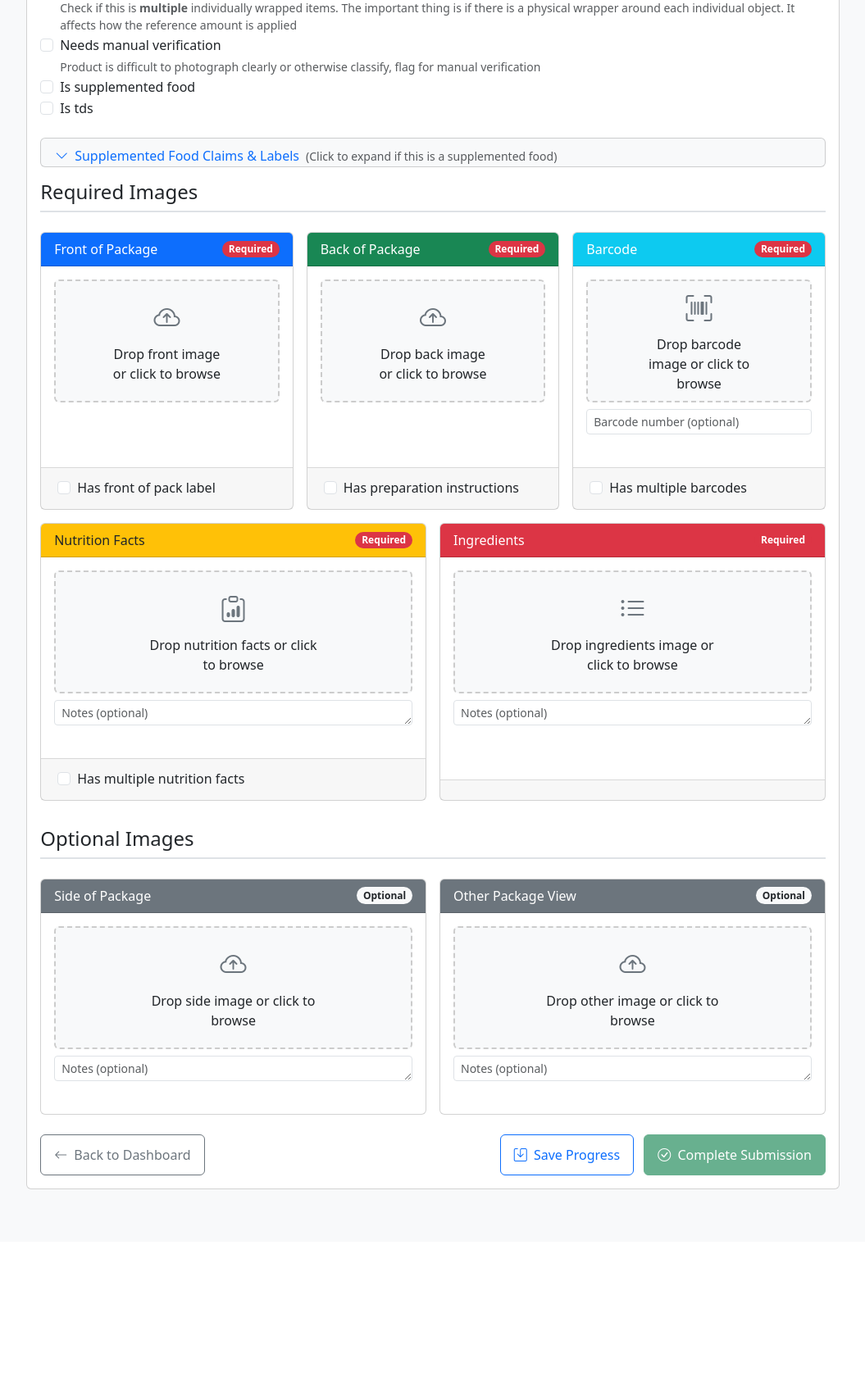
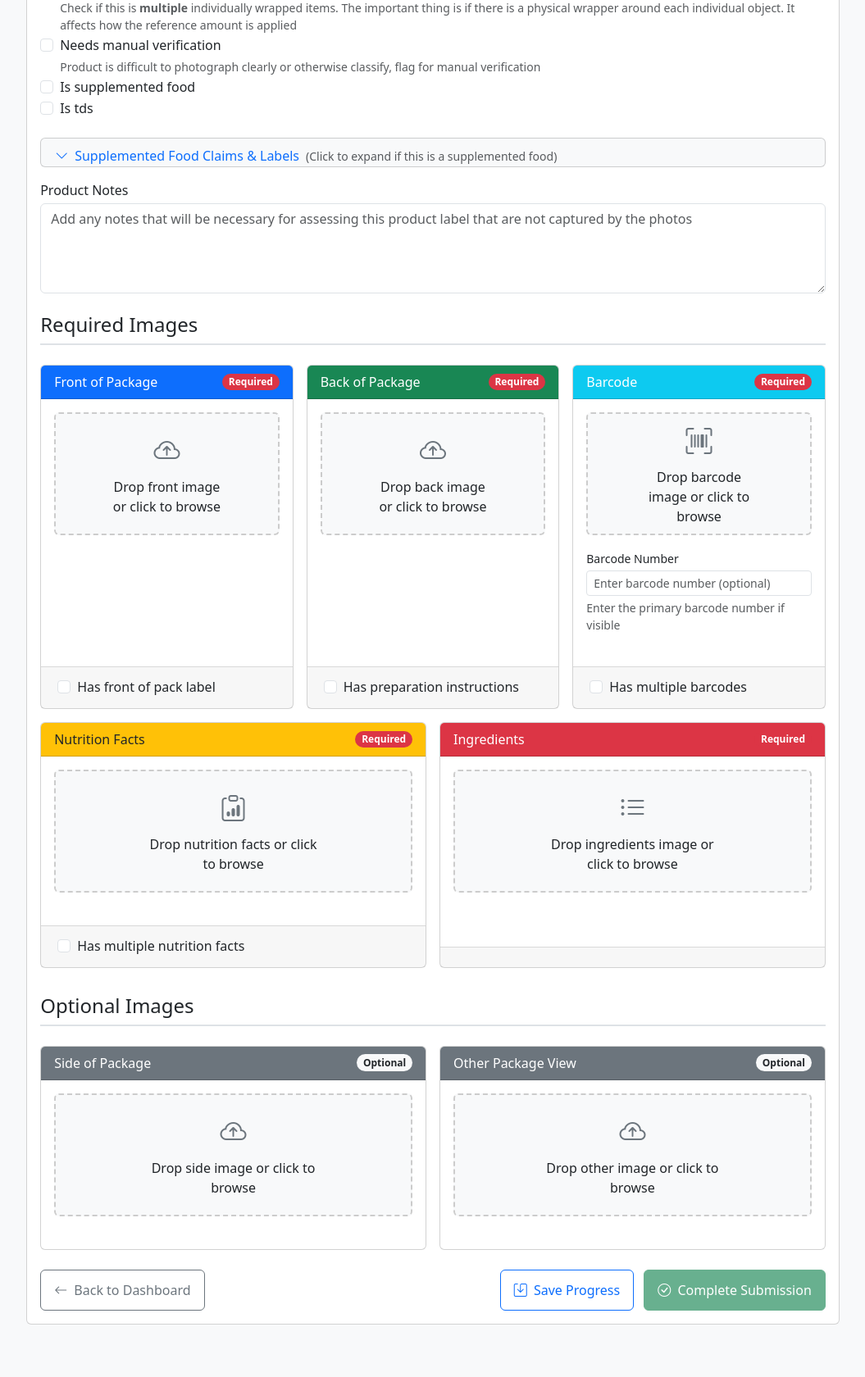
Before and after one commit to BFSSI-Bioinformatics-Lab/pptm, a Django app: template pptp/templates/pptp/products/combined_upload.html in a window 1280 px wide. Shown: the part 499-2179 px from the top of the page at 82% size, without its empty margins (112-1167 px from the left). Before the commit the page ends 1950 px from the top, so only its background shows below. Run offline with Django 5.2, Linux system fonts and the light colour scheme; the template is opened without the code that fills it: values that come from a table or form of the project are taken from there, others are empty; parts of the project's set-up code (start-up, migrations or seed data) failed here and were passed over; some libraries are stand-ins or nearby versions.

Commit message:
fix notes and manual barcodes

```diff
--- a/pptp/forms/products.py
+++ b/pptp/forms/products.py
@@ -57,6 +57,8 @@ class ProductSetupForm(forms.ModelForm):
             'has_implied_nonspecific_claim',
             'has_logos_icons',
             'has_third_party_label',
+            'notes',
+            'manual_barcode'
         ]
         widgets = {
             'product_name': forms.TextInput(attrs={
@@ -93,6 +95,16 @@ class ProductSetupForm(forms.ModelForm):
             'has_implied_nonspecific_claim': forms.CheckboxInput(attrs={'class': 'form-check-input'}),
             'has_logos_icons': forms.CheckboxInput(attrs={'class': 'form-check-input'}),
             'has_third_party_label': forms.CheckboxInput(attrs={'class': 'form-check-input'}),
+            'notes': forms.Textarea(attrs={
+                'class': 'form-control',
+                'rows': '4',
+                'placeholder': _('Add any notes that will be necessary for assessing this product label that are not captured by the photos')
+            }),
+            'manual_barcode': forms.TextInput(attrs={
+                'class': 'form-control form-control-sm',
+                'placeholder': _('Enter barcode number (optional)'),
+                'maxlength': '50'
+            }),
         }
 
     def clean_product_name(self):
--- a/pptp/static/js/upload-enhanced.js
+++ b/pptp/static/js/upload-enhanced.js
@@ -1,13 +1,11 @@
 document.addEventListener('DOMContentLoaded', function() {
   console.log('Initializing enhanced upload functionality');
 
-  // Configuration
   const config = {
     sections: ['barcode', 'nutrition', 'ingredients'],
     maxConcurrentUploads: 3
   };
 
-  // State tracking
   const state = {
     counters: {
       barcode: 0,
@@ -18,11 +16,9 @@ document.addEventListener('DOMContentLoaded', function() {
     uploadResults: []
   };
 
-  // Get URLs and tokens
   const deleteImageUrl = document.getElementById('delete-image-url')?.value;
   const csrfToken = document.querySelector('[name=csrfmiddlewaretoken]')?.value;
 
-  // File Uploader class for handling parallel uploads
   class FileUploader {
     constructor(options) {
       console.log('Initializing FileUploader', options);
@@ -39,9 +35,9 @@ document.addEventListener('DOMContentLoaded', function() {
       this.results = [];
     }
 
-    addFile(file, imageType, formPrefix, extraData = {}) {
+    addFile(file, imageType, formPrefix, fileInput) {
       console.log(`Adding file to upload queue: ${formPrefix}, type: ${imageType}`);
-      this.queue.push({ file, imageType, formPrefix, extraData });
+      this.queue.push({ file, imageType, formPrefix, fileInput });
       this.processQueue();
       return this;
     }
@@ -69,10 +65,9 @@ document.addEventListener('DOMContentLoaded', function() {
 
       formData.append('file', item.file);
       formData.append('image_type', item.imageType);
+      formData.append('notes', '');
 
-      Object.keys(item.extraData).forEach(key => {
-        formData.append(key, item.extraData[key]);
-      });
+      console.log(`=== Uploading file ${item.formPrefix} ===`);
 
       xhr.upload.onprogress = (event) => {
         if (event.lengthComputable) {
@@ -156,7 +151,6 @@ document.addEventListener('DOMContentLoaded', function() {
     }
   }
 
-  // Initialize uploader
   const uploader = new FileUploader({
     productId: typeof productId !== 'undefined' ? productId : null,
     csrfToken: typeof csrfToken !== 'undefined' ? csrfToken : null,
@@ -174,10 +168,8 @@ document.addEventListener('DOMContentLoaded', function() {
     }
   });
 
-  // Initialize delete functionality
   setupDeleteButtons();
 
-  // Setup event listeners for Add More buttons
   document.querySelectorAll('.add-more-btn').forEach(button => {
     button.addEventListener('click', function() {
       const section = this.dataset.section;
@@ -186,21 +178,16 @@ document.addEventListener('DOMContentLoaded', function() {
     });
   });
 
-  // Handle checkbox changes for multiple uploads
   setupMultipleUploadCheckboxes();
 
-  // Initialize all existing file inputs
   document.querySelectorAll('input[type="file"]').forEach(input => {
     setupFileInput(input);
   });
 
-  // Initialize form validation
   initializeFormValidation();
 
-  // Initialize form submission handling
   setupFormSubmission();
 
-  // DELETE FUNCTIONALITY
   function setupDeleteButtons() {
     document.querySelectorAll('.delete-image-btn').forEach(btn => {
       btn.addEventListener('click', handleDeleteImage);
@@ -292,7 +279,6 @@ document.addEventListener('DOMContentLoaded', function() {
     return container;
   }
 
-  // UPLOAD FUNCTIONALITY
   function setupMultipleUploadCheckboxes() {
     console.log('Setting up multiple upload checkboxes');
 
@@ -394,7 +380,6 @@ document.addEventListener('DOMContentLoaded', function() {
       setupFileInput(fileInput);
     }
 
-    // Re-setup delete buttons for any new elements
     setupDeleteButtons();
 
     return uploadItem;
@@ -555,26 +540,10 @@ document.addEventListener('DOMContentLoaded', function() {
       return;
     }
 
-    console.log(`Preparing upload: ${formPrefix}, type: ${imageType}`);
-
-    const extraData = {};
-
-    if (imageType === 'barcode') {
-      const barcodeNumInput = document.querySelector(`[name="${formPrefix}-barcode_number"]`);
-      if (barcodeNumInput) {
-        extraData.barcode_number = barcodeNumInput.value || '';
-      }
-    }
-
-    const notesInput = document.querySelector(`[name="${formPrefix}-notes"]`);
-    if (notesInput) {
-      extraData.notes = notesInput.value || '';
-    }
-
-    console.log(`Extra data for ${formPrefix}:`, extraData);
+    console.log(`Auto-uploading file immediately: ${formPrefix}, type: ${imageType}`);
 
     createProgressUI(fileInput, formPrefix);
-    uploader.addFile(file, imageType, formPrefix, extraData);
+    uploader.addFile(file, imageType, formPrefix, fileInput);
   }
 
   function createProgressUI(fileInput, formPrefix) {
@@ -634,39 +603,32 @@ document.addEventListener('DOMContentLoaded', function() {
         hiddenField.value = 'true';
         container.appendChild(hiddenField);
 
+        if (result.success) {
+          const imageIdField = document.createElement('input');
+          imageIdField.type = 'hidden';
+          imageIdField.name = `${result.formPrefix}-image_id`;
+          imageIdField.value = result.imageId;
+          container.appendChild(imageIdField);
+        }
+
         const statusDiv = container.querySelector('.upload-status');
         const progressUI = container.querySelector('.upload-progress');
 
         if (result.success) {
-            console.log(`Showing success UI for ${result.formPrefix}`);
+            console.log(`Upload successful for ${result.formPrefix}, ID: ${result.imageId}`);
             if (statusDiv) {
-                statusDiv.textContent = 'Upload complete!';
-                statusDiv.classList.add('text-success');
+                statusDiv.innerHTML = '<span class="text-success"><i class="bi bi-check-circle"></i> Uploaded! Notes will be saved when you submit the form.</span>';
             }
 
             if (progressUI) {
-                let existingSuccess = progressUI.querySelector('.upload-success-message');
-                if (!existingSuccess) {
-                    const successDiv = document.createElement('div');
-                    successDiv.className = 'upload-success-message mt-2 d-flex justify-content-between align-items-center';
-                    successDiv.innerHTML = `
-                        <span class="text-success"><i class="bi bi-check-circle"></i> Upload successful</span>
-                        <button type="button" class="btn btn-sm btn-outline-primary refresh-btn">
-                            <i class="bi bi-arrow-clockwise"></i> Refresh Page
-                        </button>
-                    `;
-                    progressUI.appendChild(successDiv);
-
-                    const refreshBtn = successDiv.querySelector('.refresh-btn');
-                    if (refreshBtn) {
-                        refreshBtn.addEventListener('click', function() {
-                            window.location.reload();
-                        });
-                    }
+                const progressBar = progressUI.querySelector('.progress-bar');
+                if (progressBar) {
+                    progressBar.classList.remove('progress-bar');
+                    progressBar.classList.add('bg-success');
                 }
             }
         } else {
-            console.log(`Showing error UI for ${result.formPrefix}: ${result.error}`);
+            console.log(`Upload failed for ${result.formPrefix}: ${result.error}`);
             if (statusDiv) {
                 statusDiv.textContent = `Error: ${result.error}`;
                 statusDiv.classList.add('text-danger');
@@ -755,8 +717,7 @@ document.addEventListener('DOMContentLoaded', function() {
       form.addEventListener('submit', function(e) {
         console.log('Form submit event triggered', {
           submitter: e.submitter,
-          submitterName: e.submitter?.name,
-          submitterValue: e.submitter?.value
+          submitterName: e.submitter?.name
         });
 
         if (e.submitter && e.submitter.name === 'submit_product') {
--- a/pptp/templates/pptp/products/combined_upload.html
+++ b/pptp/templates/pptp/products/combined_upload.html
@@ -214,6 +214,16 @@
             </div>
 
 
+            <!-- Product Notes Section -->
+            <div class="mb-4">
+              <label for="{{ form.notes.id_for_label }}" class="form-label">Product Notes</label>
+              {{ form.notes }}
+              {% if form.notes.errors %}
+                <div class="invalid-feedback d-block">{{ form.notes.errors.0 }}</div>
+              {% endif %}
+            </div>
+
+
             <!-- Required Uploads Section -->
             <h2 class="h4 section-heading first-section-heading">Required Images</h2>
 
@@ -238,9 +248,6 @@
                               <i class="bi bi-x"></i>
                             </button>
                           </div>
-                          {% if image.notes %}
-                            <small class="text-muted d-block mt-1">{{ image.notes }}</small>
-                          {% endif %}
                         </div>
                       {% endfor %}
                     {% endif %}
@@ -285,9 +292,6 @@
                               <i class="bi bi-x"></i>
                             </button>
                           </div>
-                          {% if image.notes %}
-                            <small class="text-muted d-block mt-1">{{ image.notes }}</small>
-                          {% endif %}
                         </div>
                       {% endfor %}
                     {% endif %}
@@ -336,9 +340,6 @@
                             {% if barcode.barcode_number %}
                               <div class="small mt-1 font-monospace">{{ barcode.barcode_number }}</div>
                             {% endif %}
-                            {% if barcode.notes %}
-                              <small class="text-muted d-block">{{ barcode.notes }}</small>
-                            {% endif %}
                           </div>
                         {% endif %}
                       {% endfor %}
@@ -353,9 +354,12 @@
                     </div>
                     <div class="upload-preview"></div>
 
-                    <div class="mt-2">
-                      <input type="text" name="barcode-barcode_number" id="{{ barcode_form.barcode_number.id_for_label }}" class="form-control form-control-sm" placeholder="Barcode number (optional)">
+                    <div class="mt-3">
+                      <label for="{{ form.manual_barcode.id_for_label }}" class="form-label small">Barcode Number</label>
+                      {{ form.manual_barcode }}
+                      <div class="form-text">Enter the primary barcode number if visible</div>
                     </div>
+
                     <div id="barcodeUploadContainer" class="mt-4"></div>
                   </div>
                   <div class="card-footer-form">
@@ -368,7 +372,6 @@
                   </div>
                 </div>
               </div>
-
               <!-- Nutrition Facts -->
               <div class="col-md-6">
                 <div class="card upload-card">
@@ -390,9 +393,6 @@
                                 <i class="bi bi-x"></i>
                               </button>
                             </div>
-                            {% if item.notes %}
-                              <small class="text-muted d-block mt-1">{{ item.notes }}</small>
-                            {% endif %}
                           </div>
                         {% endif %}
                       {% endfor %}
@@ -407,9 +407,6 @@
                     </div>
                     <div class="upload-preview"></div>
 
-                    <div class="mt-2">
-                      <textarea name="nutrition-notes" id="{{ nutrition_form.notes.id_for_label }}" class="form-control form-control-sm" rows="1" placeholder="Notes (optional)"></textarea>
-                    </div>
                     <div id="nutritionUploadContainer" class="mt-4"></div>
                   </div>
                   <div class="card-footer-form">
@@ -444,9 +441,6 @@
                                 <i class="bi bi-x"></i>
                               </button>
                             </div>
-                            {% if item.notes %}
-                              <small class="text-muted d-block mt-1">{{ item.notes }}</small>
-                            {% endif %}
                           </div>
                         {% endif %}
                       {% endfor %}
@@ -461,9 +455,6 @@
                     </div>
                     <div class="upload-preview"></div>
 
-                    <div class="mt-2">
-                      <textarea name="ingredients-notes" id="{{ ingredients_form.notes.id_for_label }}" class="form-control form-control-sm" rows="1" placeholder="Notes (optional)"></textarea>
-                    </div>
                   </div>
                   <div class="card-footer-form">
                   </div>
@@ -495,9 +486,6 @@
                               <i class="bi bi-x"></i>
                             </button>
                           </div>
-                          {% if image.notes %}
-                            <small class="text-muted d-block mt-1">{{ image.notes }}</small>
-                          {% endif %}
                         </div>
                       {% endfor %}
                     {% endif %}
@@ -511,9 +499,6 @@
                     </div>
                     <div class="upload-preview"></div>
 
-                    <div class="mt-2">
-                      <textarea name="image_side-notes" class="form-control form-control-sm" rows="1" placeholder="Notes (optional)"></textarea>
-                    </div>
                   </div>
                 </div>
               </div>
@@ -538,9 +523,6 @@
                               <i class="bi bi-x"></i>
                             </button>
                           </div>
-                          {% if image.notes %}
-                            <small class="text-muted d-block mt-1">{{ image.notes }}</small>
-                          {% endif %}
                         </div>
                       {% endfor %}
                     {% endif %}
@@ -554,9 +536,6 @@
                     </div>
                     <div class="upload-preview"></div>
 
-                    <div class="mt-2">
-                      <textarea name="image_other-notes" class="form-control form-control-sm" rows="1" placeholder="Notes (optional)"></textarea>
-                    </div>
                   </div>
                 </div>
               </div>
@@ -590,10 +569,6 @@
                       <input type="text" name="barcode-{index}-barcode_number" class="form-control">
                     </div>
 
-                    <div class="mb-0">
-                      <label class="form-label">Notes (optional)</label>
-                      <textarea name="barcode-{index}-notes" class="form-control" rows="2"></textarea>
-                    </div>
                   </div>
                 </div>
               </div>
@@ -621,10 +596,6 @@
                       <div class="upload-preview"></div>
                     </div>
 
-                    <div class="mb-0">
-                      <label class="form-label">Notes (optional)</label>
-                      <textarea name="nutrition-{index}-notes" class="form-control" rows="2"></textarea>
-                    </div>
                   </div>
                 </div>
               </div>
@@ -652,10 +623,6 @@
                       <div class="upload-preview"></div>
                     </div>
 
-                    <div class="mb-0">
-                      <label class="form-label">Notes (optional)</label>
-                      <textarea name="ingredients-{index}-notes" class="form-control" rows="2"></textarea>
-                    </div>
                   </div>
                 </div>
               </div>
```
Also changed, not shown: pptp/models/products.py (+8 -0 lines), pptp/views/products.py (+43 -0 lines), pptp/migrations/0016_product_notes.py (added), pptp/migrations/0017_product_manual_barcode.py (added).
